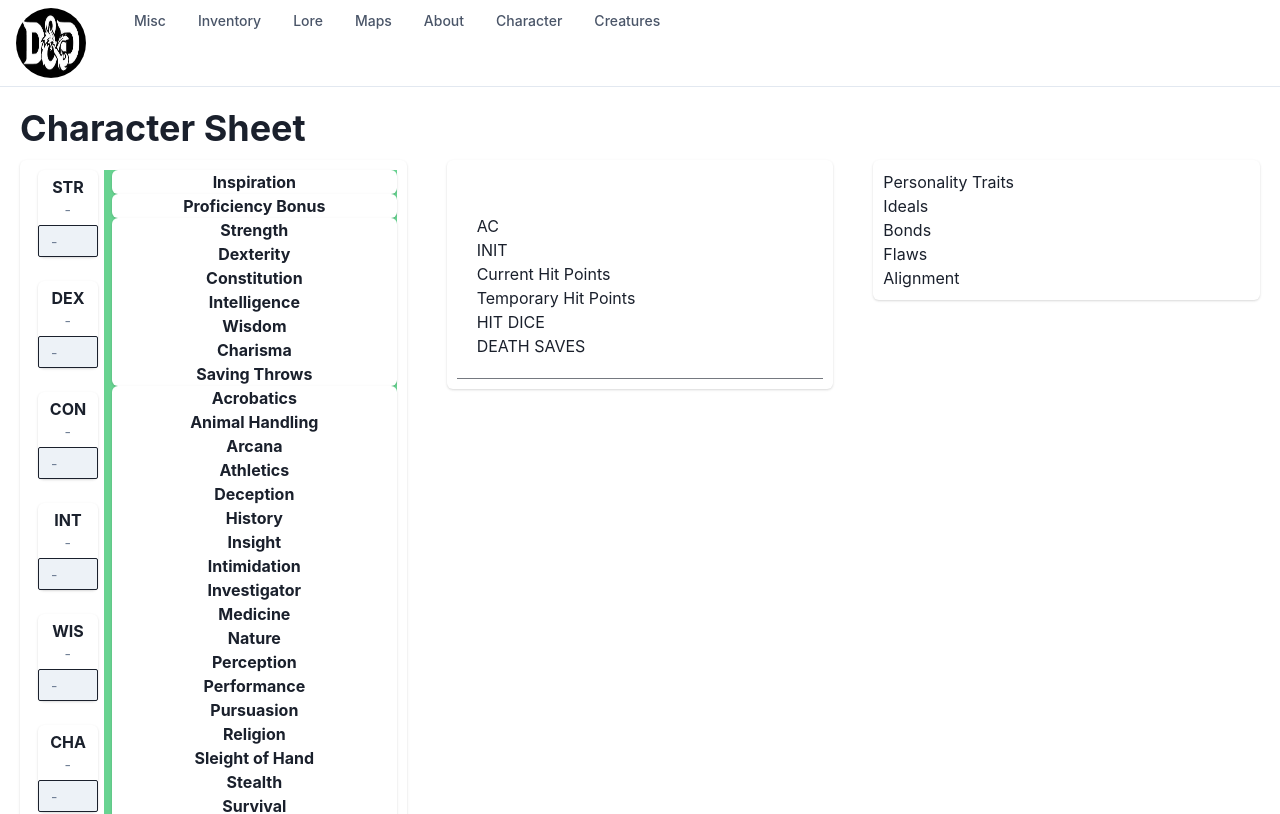
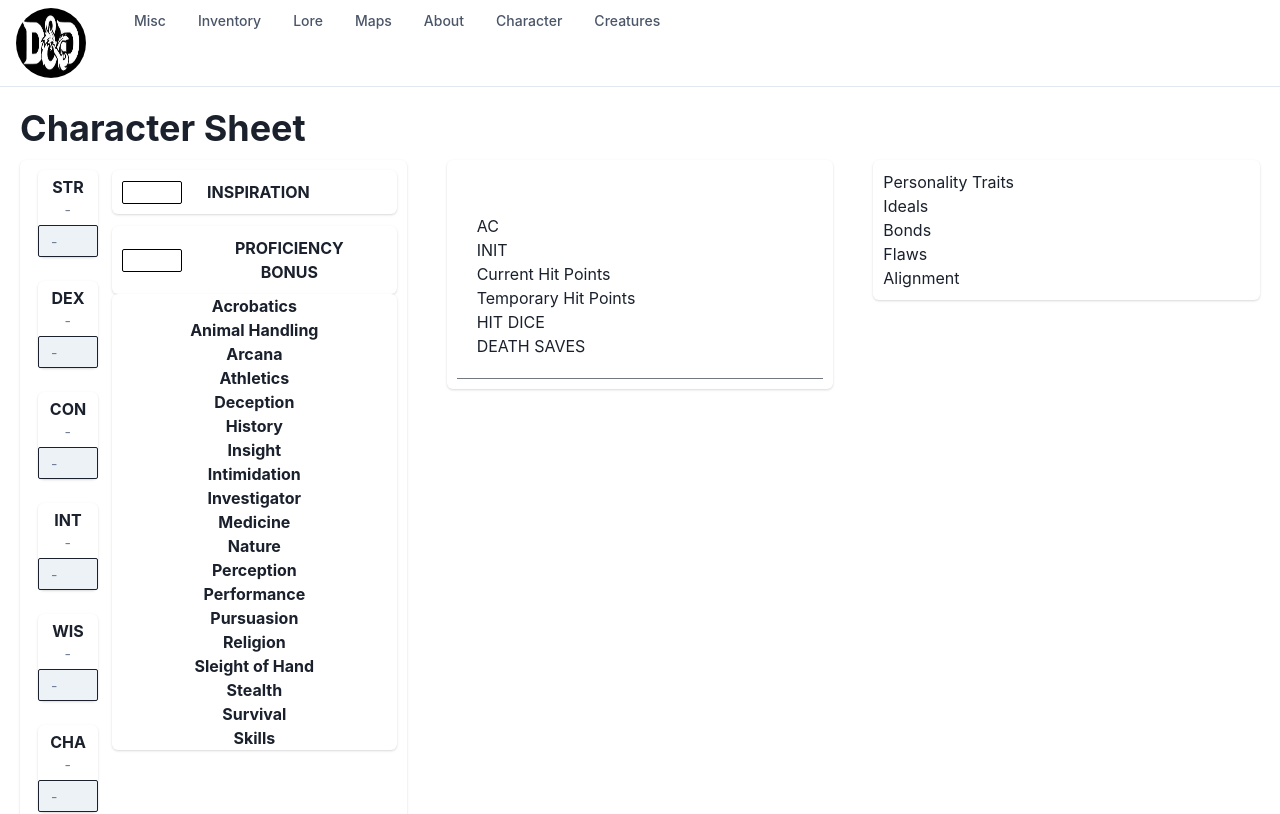
Before and after one commit to Napiorski/rpg-player-app, a Next.js app: page /character in a window 1280 px wide. Shown: the top 814 px of the page. Built offline with nearby package versions, Linux system fonts and the light colour scheme.

Commit message:
Changes to Checkbox Card

```diff
--- a/components/input-label-card/index.tsx
+++ b/components/input-label-card/index.tsx
@@ -3,27 +3,30 @@ import { Card, Box, CardBody, Center, Input } from "@chakra-ui/react";
 
 type InputLabelCardProps = {
   label: string;
+  props?: any;
 };
 
-export function InputLabelCard({ label }: InputLabelCardProps) {
+export function InputLabelCard({ label, props = {} }: InputLabelCardProps) {
   return (
+    <Card {...props} variant="elevated" flexDirection={"row"} p={"10px"}>
+      <Center>
         <Box>
-      <Card width="60px" variant="elevated">
-        <CardBody py={"5px"}>
-          <Center flexDirection={"row"}>
           <Input
             type="number"
             size="sm"
             variant="unstyled"
-              width={"7px"}
-              placeholder="-"
+            placeholder=""
+            mr={"10px"}
+            w={"60px"}
+            border={"1px solid black"}
           />
-            <Box fontWeight={"bold"}>{label}</Box>
+        </Box>
       </Center>
-        </CardBody>
-        <Input bg="gray.100" type="number" size="sm" placeholder="-" />
+      <Center>
+        <Box px="15px" fontWeight={"bold"}>
+          {label}
+        </Box>
+      </Center>
     </Card>
-      <br />
-    </Box>
   );
 }
--- a/pages/character/index.tsx
+++ b/pages/character/index.tsx
@@ -27,6 +27,7 @@ import {
 } from "@chakra-ui/react";
 import styled from "@emotion/styled";
 import { StatCard } from "../../components/stat-card";
+import { InputLabelCard } from "../../components/input-label-card";
 
 const CharacterCard = styled(Card)`
   margin-top: 10px;
@@ -101,20 +102,13 @@ export default function Home() {
                       })}
                     </List>
                   </GridItem>
-                  <GridItem pl="2" bg="green.300" area={"next"}>
-                    <Card>
-                      <Box>Inspiration</Box>
-                    </Card>
-                    <Card>Proficiency Bonus</Card>
-                    <Card>
-                      <Box>Strength</Box>
-                      <Box>Dexterity</Box>
-                      <Box>Constitution</Box>
-                      <Box>Intelligence</Box>
-                      <Box>Wisdom</Box>
-                      <Box>Charisma</Box>
-                      Saving Throws
-                    </Card>
+                  <GridItem pl="2" area={"next"}>
+                    <InputLabelCard
+                      props={{ mb: "12px" }}
+                      label="INSPIRATION"
+                    />
+                    <InputLabelCard label="PROFICIENCY BONUS" />
+                    <Card></Card>
                     <Card>
                       <Box>Acrobatics</Box>
                       <Box>Animal Handling</Box>
```
Also changed, not shown: components/radio-group-card/index.tsx (added, +33 -0 lines), components/stat-card/index.tsx (+1 -9 lines), 2 other files (tests, documents, lock files or other folders). Lines whose indentation alone changed are shown as unchanged.
